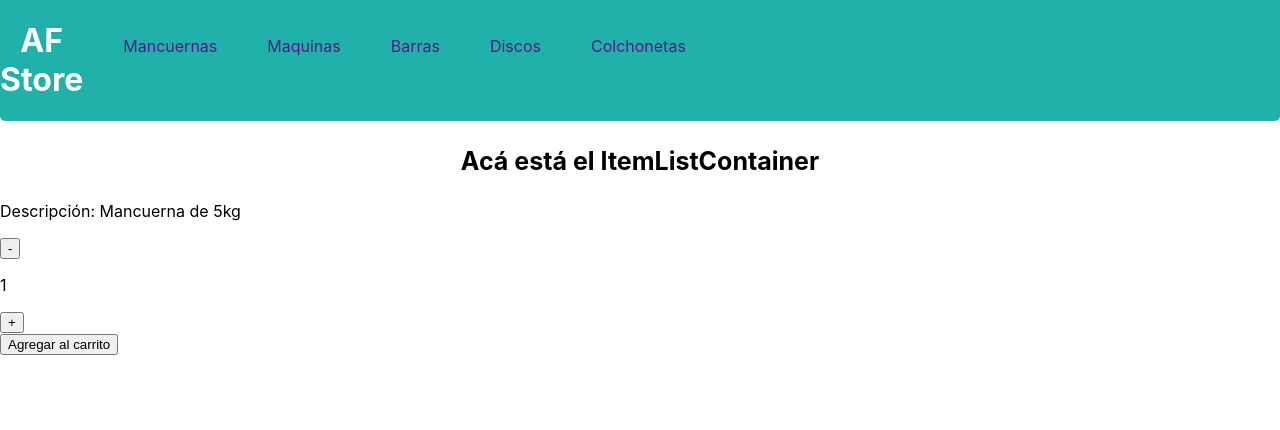
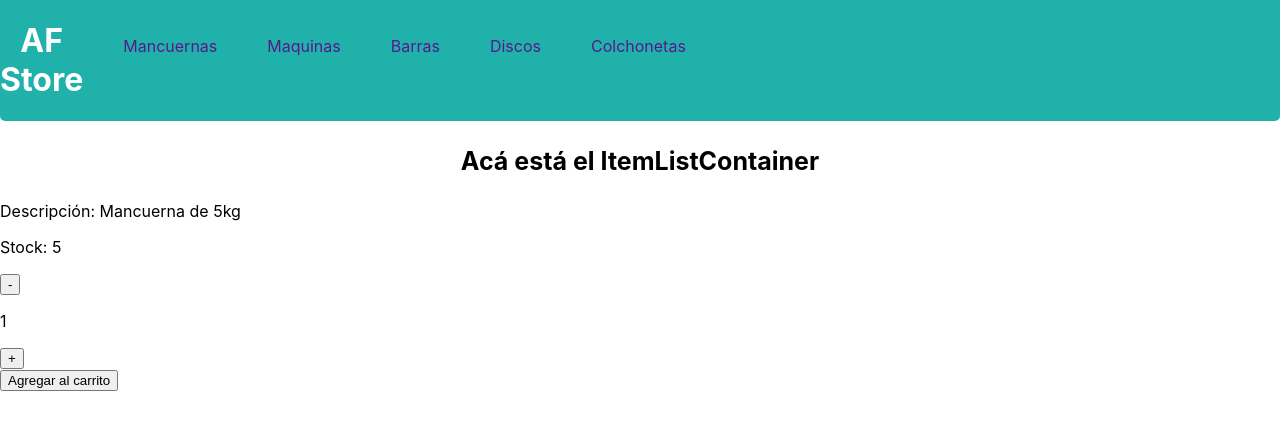
Before and after one commit to LucasOliverDev/ReactJS, a React (Create React App) app in the folder ApexFitnessStoreOliver/: page / in a window 1280 px wide. Shown: the top 430 px of the page. Built offline with nearby package versions, Linux system fonts and the light colour scheme.

Commit message:
Correccion desafio contador con boton

```diff
--- a/ApexFitnessStoreOliver/src/Components/CartWidget/index.js
+++ b/ApexFitnessStoreOliver/src/Components/CartWidget/index.js
@@ -1,5 +1,5 @@
 import React from 'react';
 
 export const CartWidget = () => {
-    return <i class="fas fa-shopping-cart"></i>;
+    return <i className="fas fa-shopping-cart"></i>;
 }
--- a/ApexFitnessStoreOliver/src/Components/ItemCount/index.js
+++ b/ApexFitnessStoreOliver/src/Components/ItemCount/index.js
@@ -1,18 +1,18 @@
-import React, {useState} from 'react';
+import React, {useEffect, useState} from 'react';
 
 export const ItemCount = (props) => {
     let [numero, setNumero] = useState(1);
     return (
         <div>
             <p>Descripción: {props.descripcion}</p>
+            <p>Stock: {props.stock}</p>
             <div>
-                <button onClick={()=>(setNumero (numero - 1))}>-</button>
+                <button disabled={numero<=0} onClick={()=>(setNumero (numero - 1))}>-</button>
                 <p>{numero}</p>
-                <button onClick={()=>(setNumero (numero + 1))}>+</button>
+                <button disabled={numero>=5} onClick={()=>(setNumero (numero + 1))}>+</button>
             </div>
             <div>
-                <button onClick={()=> {return(props.carrito = `Seleccionaste ${numero} items`)}}>Agregar al carrito</button>
-                <p>{props.carrito}</p>
+            <button onClick={()=> {console.log( `Seleccionaste ${numero} items`)}}>Agregar al carrito</button>
             </div>
         </div>
     )
--- a/ApexFitnessStoreOliver/src/Components/ItemListContainer/index.js
+++ b/ApexFitnessStoreOliver/src/Components/ItemListContainer/index.js
@@ -9,7 +9,7 @@ export const ItemListContainer = (props) => {
             </p>
             <ItemCount
                 descripcion = 'Mancuerna de 5kg'
-                carrito = ''
+                stock = '5'
             ></ItemCount>
         </div>
     )
```
